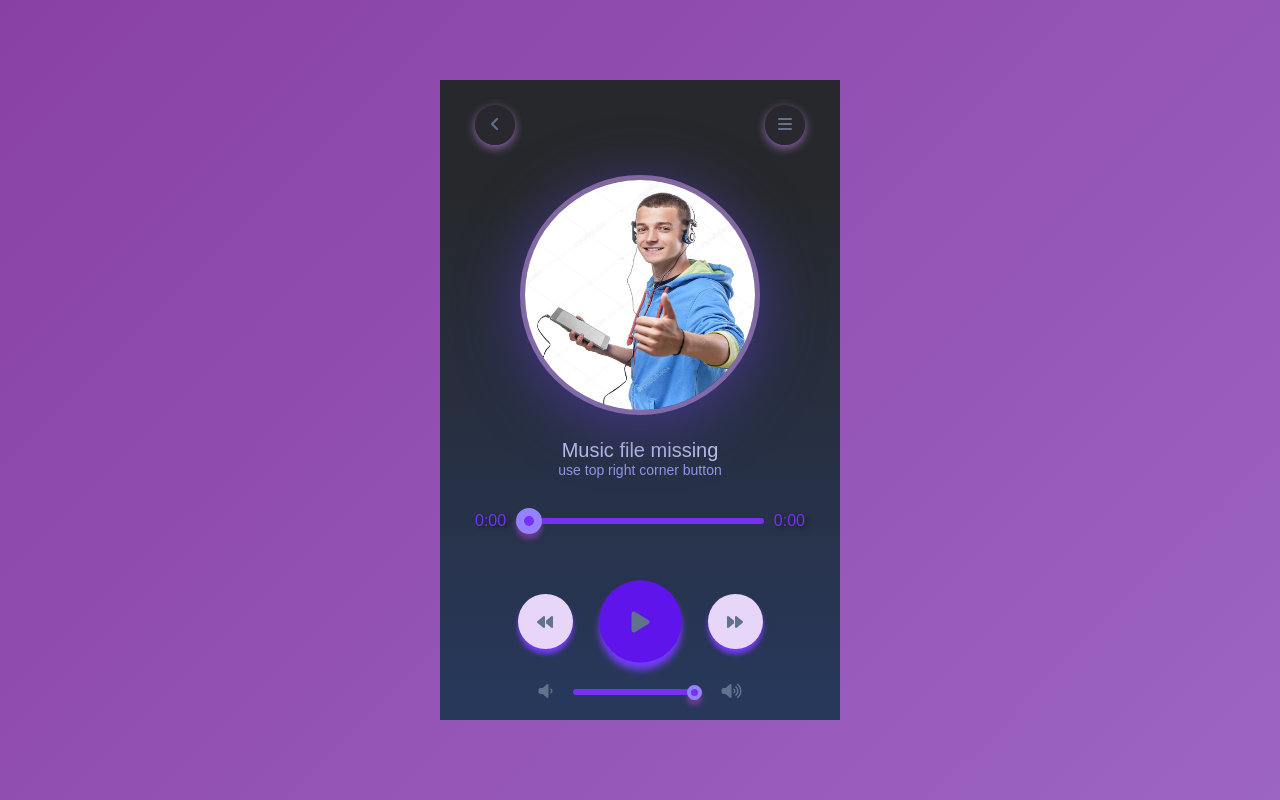
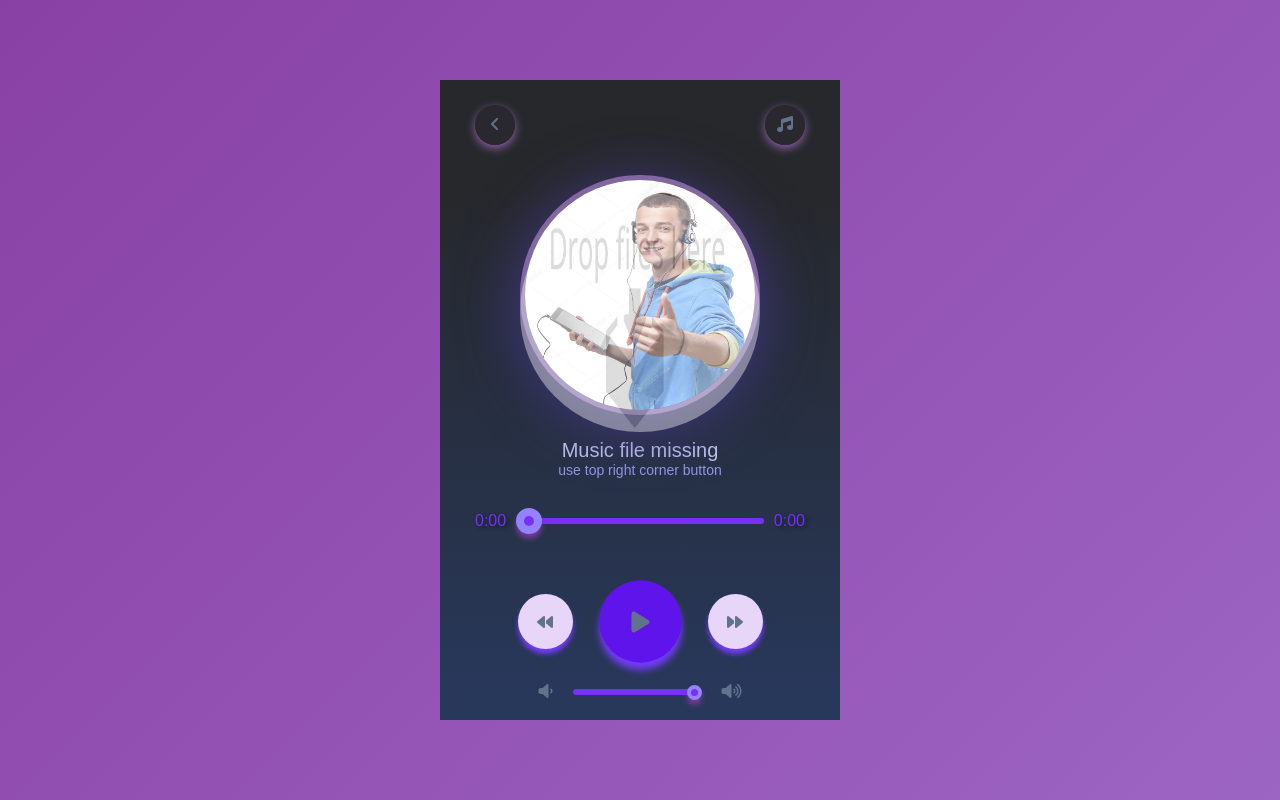
Before and after one commit to maestroanton/pp, a website: page index.html in a window 1280 px wide. Drawn offline with nearby package versions, Linux system fonts and the light colour scheme.

Commit message:
bugfixes/drag and drop file

```diff
--- a/index.html
+++ b/index.html
@@ -34,10 +34,12 @@
           <i class="fa-solid fa-angle-left" style="color: #63728c;"></i>
         </div>
         <label id="arquivoInput" for="thefile" class="circle" style="color: #63728c;">
-          <i class="fa-solid fa-bars"></i>
+          <i class="fa-solid fa-music"></i>
         </label>
       </nav>
-      <div id="dropArea"></div>
+      <div id="dropArea">
+        <img src="media/drop.jpg" alt="">
+      </div>
       <img src="media/wait.jpg" class="song-img" id="foto">
       <h1 id="nomeArquivo">Music file missing</h1>
       <p id="nomeBanda">use top right corner button</p>
--- a/scripts.js
+++ b/scripts.js
@@ -47,7 +47,7 @@
       }
     }
 
-    document.addEventListener("click", playAudio);
+    ctrlIcon.addEventListener("click", playAudio);
     ctrlIcon.addEventListener("click", pauseAudio);
 
 
@@ -58,7 +58,7 @@
       ctrlIcon.classList.remove("fa-play")
     }
 
-    volumeSlider.oninput = function() {
+    volumeSlider.oninput = function () {
       song.volume = volumeSlider.value / 100; // Defina o volume com base no valor do controle deslizante (0 a 1)
     };
 
@@ -91,18 +91,18 @@ function getImageFromGoogle(filename) {
       var url = `https://www.googleapis.com/customsearch/v1?key=${apiKey}&cx=c6a46b6ea28a3411a&q=${encodeURIComponent(searchQuery)}&searchType=image`;
 
       axios.get(url)
-    .then(function(response) {
+        .then(function (response) {
           var items = response.data.items;
           if (items && items.length > 0) { // Verifica se items está definido e não vazio
             var imageUrl = items[0].link;
             console.log('URL da imagem:', imageUrl);
             console.log('Pesquisa:', searchQuery)
             var songImg = document.getElementById('foto'); // Obtém a referência da tag de imagem
-        songImg.onload = function() {
+            songImg.onload = function () {
               // Atribui a URL da imagem após o carregamento bem-sucedido
               songImg.setAttribute('src', imageUrl);
             };
-        songImg.onerror = function() {
+            songImg.onerror = function () {
               console.log('Erro ao carregar a imagem:', imageUrl);
             };
             songImg.src = imageUrl; // Define o atributo src da tag de imagem
@@ -110,13 +110,13 @@ function getImageFromGoogle(filename) {
             console.log('Nenhuma imagem encontrada para o nome do arquivo:', filename);
           }
         })
-    .catch(function(error) {
+        .catch(function (error) {
           console.log('Erro ao obter a imagem:', error);
         });
     }
 
     //audio visualizer
-    window.onload = function() {
+    window.onload = function () {
       var file = document.getElementById("thefile");
       var song = document.getElementById("song");
       var nomeArquivo = document.getElementById("nomeArquivo");
@@ -126,6 +126,7 @@ function getImageFromGoogle(filename) {
 
       // Função para carregar e reproduzir o arquivo de áudio
       function loadAudioFile(file) {
+        dropArea.classList.add("dragged-over");
         ctrlIcon.classList.remove("fa-pause");
         ctrlIcon.classList.add("fa-play");
         songImg.classList.remove("rotate");
@@ -200,23 +201,25 @@ function getImageFromGoogle(filename) {
       }
 
       // Evento de mudança do input de arquivo
-      file.onchange = function() {
+      file.onchange = function () {
         var files = this.files;
         loadAudioFile(files[0]);
         startAudioContext();
       };
 
       // Eventos de arrastar e soltar na área designada
-      dropArea.addEventListener("dragover", function(e) {
+      dropArea.addEventListener("dragover", function (e) {
         e.preventDefault();
       });
 
-      dropArea.addEventListener("dragenter", function(e) {
+      dropArea.addEventListener("dragenter", function (e) {
         e.preventDefault();
+
       });
 
-      dropArea.addEventListener("drop", function(e) {
+      dropArea.addEventListener("drop", function (e) {
         e.preventDefault();
+        dropArea.classList.add("dragged-over");
         var file = e.dataTransfer.files[0];
         loadAudioFile(file);
         startAudioContext();
@@ -229,11 +232,11 @@ function getImageFromGoogle(filename) {
     var arquivoInput = document.getElementById("arquivoInput");
     var icon = arquivoInput.querySelector("i");
 
-    arquivoInput.addEventListener("mouseover", function() {
+    arquivoInput.addEventListener("mouseover", function () {
       icon.classList.add("fa-beat");
     });
 
-    arquivoInput.addEventListener("mouseout", function() {
+    arquivoInput.addEventListener("mouseout", function () {
       icon.classList.remove("fa-beat");
     });
 
--- a/style.css
+++ b/style.css
@@ -194,8 +194,9 @@ nav .circle{
 }
 #dropArea {
   position: absolute;
-  top: 256px;
-  left: 441px;
+  top: 39%;
+  left: 50%;
+  transform: translate(-50%, -50%);
   width: 240px;
   height: 240px;
   border-radius: 50%;
@@ -204,8 +205,21 @@ nav .circle{
   display: flex;
   justify-content: center;
   align-items: center;
-  color: #fff;
+  color: #ffffff;
   font-weight: bold;
   font-size: 16px;
+  opacity: 0.4;
+}
+
+#dropArea img {
+
+  position: absolute;
+  width: 100%;
+  height: 100%;
+  border-radius: 50%;
 
 }
+
+.dragged-over img {
+  opacity: 0;
+}
```
Also changed, not shown: media/drop.jpg (added). Lines whose indentation alone changed are shown as unchanged.
